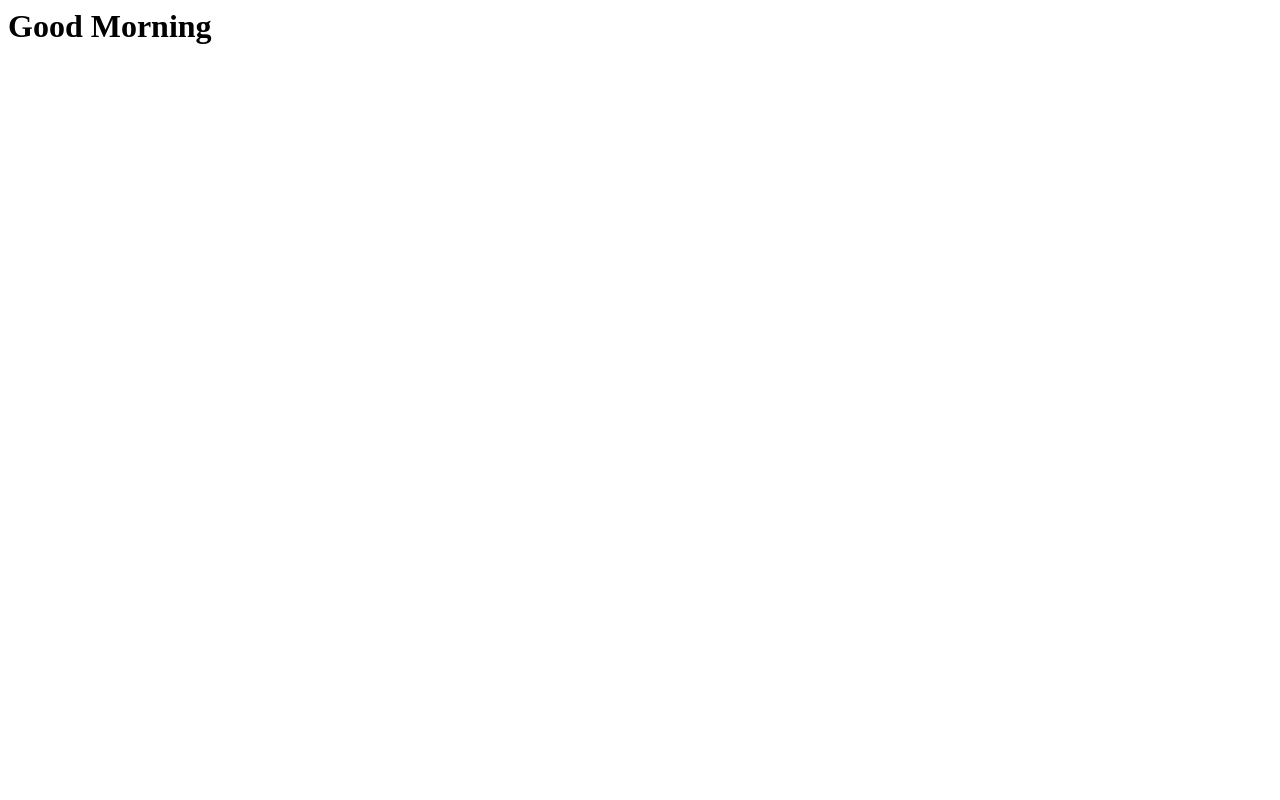
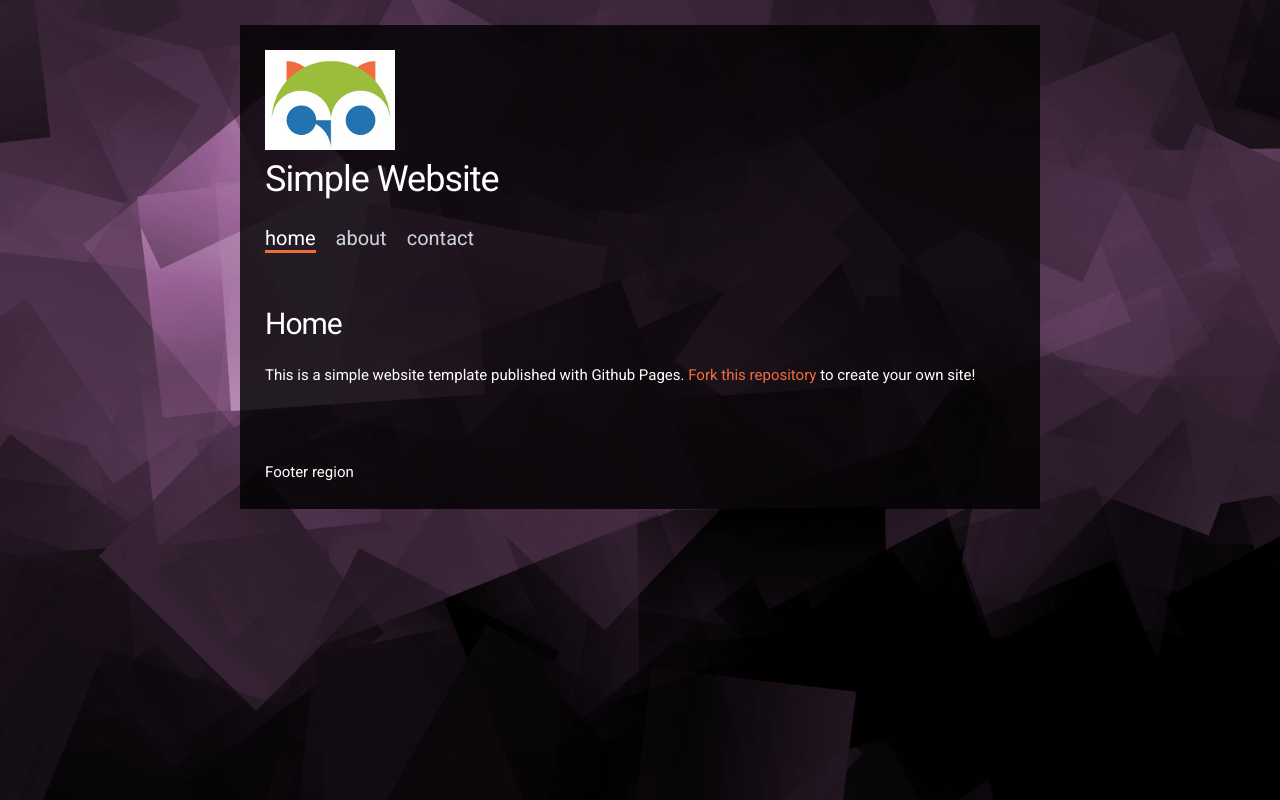
Before and after one commit to Fantageeks/fantageeks.github.io, a plain HTML site: page index.html in a window 1280 px wide. Drawn offline with nearby package versions, Linux system fonts and the light colour scheme.

Commit message:
Add files via upload

```diff
--- a/index.html
+++ b/index.html
@@ -1,5 +1,79 @@
+<!doctype html>
 <html>
-<head>
-	<h1>Good Morning</h1>
-</head>
+  <head>
+    <!-- Page setup -->
+    <meta charset="utf-8">
+    <title>Your title here</title>
+    <meta name="description" content="A brief description of your site for search engines">
+    <meta name="author" content="Information about the author here">
+    <meta name="viewport" content="width=device-width, initial-scale=1, maximum-scale=1, user-scalable=no"/>
+    <link rel="icon" type="image/png" href="favicon.png">
+
+    <!-- Stylesheets -->
+    <!-- Reset default styles and add support for google fonts -->
+    <link href="https://cdnjs.cloudflare.com/ajax/libs/normalize/8.0.1/normalize.min.css" rel="stylesheet" type="text/css" />
+    <link href="http://fonts.googleapis.com/css?family=Roboto" rel="stylesheet" type="text/css" />
+
+    <!-- Custom styles -->
+    <link href="style.css" rel="stylesheet" type="text/css" />
+
+    <!-- jQuery -->
+    <script src="https://code.jquery.com/jquery-3.4.1.min.js" integrity="sha256-CSXorXvZcTkaix6Yvo6HppcZGetbYMGWSFlBw8HfCJo=" crossorigin="anonymous"></script>
+
+    <!-- Want to add Bootstrap? -->
+    <!-- Visit: https://getbootstrap.com/docs/4.3/getting-started/introduction/ -->
+
+  </head>
+
+  <body>
+
+    <header id="header">
+      <img src="logo.jpg">
+      <h1>Simple Website</h1>
+
+      <!-- Menu link fragment #id should match a div id. Example: <a href="#home"> links to <div id="home"></div>  -->
+      <ul class="main-menu">
+        <li><a href="#home">home</a></li>
+        <li><a href="#about">about</a></li>
+        <li><a href="#contact">contact</a></li>
+      </ul>
+    </header>
+
+    <div id="container">
+      <div class="inner">
+        <div id="content">
+
+          <div id="home" class="content-region hide">
+            <h2>Home</h2>
+            <p>
+              This is a simple website template published with Github Pages. <a href="https://github.com/cpl-makerlab/simple-website-template">Fork this repository</a> to create your own site!
+            </p>
+          </div>
+
+          <div id="about" class="content-region hide">
+            <h2>About</h2>
+            <p>
+              Sed tempus urna et pharetra pharetra massa massa ultricies. Porttitor rhoncus dolor purus non enim praesent. Id aliquet risus feugiat in ante metus dictum.
+            </p>
+          </div>
+
+          <div id="contact" class="content-region hide">
+            <h2>Contact</h2>
+            <p>
+              Pellentesque nec nam aliquam sem et tortor consequat. Quisque sagittis purus sit amet volutpat consequat. Magna eget est lorem ipsum dolor.
+            </p>
+          </div>
+
+        </div>
+      </div>
+    </div>
+
+    <footer>
+      Footer region
+    </footer>
+
+    <!-- Load additional JS scripts here -->
+    <script type="text/javascript" src="script.js"></script>
+
+  </body>
 </html>
--- /dev/null
+++ b/script.js
@@ -0,0 +1,29 @@
+// Wait for the document to load before running the script
+(function ($) {
+
+  // We use some Javascript and the URL #fragment to hide/show different parts of the page
+  // https://developer.mozilla.org/en-US/docs/Web/HTML/Element/a#Linking_to_an_element_on_the_same_page
+  $(window).on('load hashchange', function(){
+
+    // First hide all content regions, then show the content-region specified in the URL hash
+    // (or if no hash URL is found, default to first menu item)
+    $('.content-region').hide();
+
+    // Remove any active classes on the main-menu
+    $('.main-menu a').removeClass('active');
+    var region = location.hash.toString() || $('.main-menu a:first').attr('href');
+
+    // Now show the region specified in the URL hash
+    $(region).show();
+
+    // Highlight the menu link associated with this region by adding the .active CSS class
+    $('.main-menu a[href="'+ region +'"]').addClass('active');
+
+    // Alternate method: Use AJAX to load the contents of an external file into a div based on URL fragment
+    // This will extract the region name from URL hash, and then load [region].html into the main #content div
+    // var region = location.hash.toString() || '#first';
+    // $('#content').load(region.slice(1) + '.html')
+
+  });
+
+})(jQuery);
--- /dev/null
+++ b/style.css
@@ -0,0 +1,138 @@
+/**
+ * Typography & Text styles
+ */
+
+/* html is set to 62.5% so that all the REM measurements are based on 10px sizing. So basically 1.5rem = 15px */
+html {
+  font-size: 62.5%;
+}
+body {
+  font-size: 1.5em; /* currently ems cause chrome bug misinterpreting rems on body element */
+  line-height: 1.6;
+  font-weight: 400;
+  font-family: "Roboto", "HelveticaNeue", "Helvetica Neue", Helvetica, Arial, sans-serif;
+  color: #FFFFFF;
+}
+
+/**
+ * Links
+ */
+a {
+  font-weight: normal;
+  text-decoration: none;
+  color:#EF6D3D;
+}
+a:focus {
+  outline: thin dotted;
+}
+
+small {
+  font-size: 75%;
+}
+
+/**
+ * Headings
+ */
+h1,
+h2,
+h3,
+h4,
+h5,
+h6 {
+  line-height: 1;
+  text-rendering: optimizeLegibility; /*  voodoo to enable ligatures and kerning | https://developer.mozilla.org/en-US/docs/CSS/text-rendering */
+  margin-top: 0;
+  margin-bottom: 2rem;
+  font-weight: 300;
+}
+h1 { font-size: 3.6rem; line-height: 1.25; letter-spacing: -.1rem; }
+h2 { font-size: 3.0rem; line-height: 1.3;  letter-spacing: -.1rem; }
+h3 { font-size: 2.4rem; line-height: 1.35; letter-spacing: -.08rem; }
+h4 { font-size: 1.8rem; line-height: 1.5;  letter-spacing: -.05rem; }
+h5 { font-size: 1.5rem; line-height: 1.6;  letter-spacing: 0; }
+h6 { font-size: 1.4rem; line-height: 1.6;  letter-spacing: 0; }
+
+/**
+ * Paragraphs
+ */
+p {
+  margin: 0 auto 1.5em auto; /* bottom margin for paragraphs */
+}
+p + p {
+
+}
+
+/**
+ * Quotes & Blockquotes
+ */
+q {
+  quotes: '\00201C' '\00201D';
+}
+q:before {
+  content: open-quote;
+}
+q:after {
+  content: close-quote;
+}
+
+blockquote {
+  /*background-color: #F8F8F8;*/
+  border-left: 2px solid #AFC0D2;
+  margin: 1.6em 10%;
+  padding: .75em 1em;
+  font-size:1.8rem;
+}
+blockquote p:last-child {
+  margin-bottom: 0;
+}
+
+/**
+ * Layout styles
+ */
+
+/* Full size background image */
+html, #container, .inner { background-color:transparent;}
+html {
+  background:url(background.jpg) center center no-repeat fixed;
+  background-size:cover;
+}
+body {
+  max-width:800px;
+  margin:25px auto;
+}
+header, #content, footer {
+  background: rgba(0,0,0,.8);
+  padding:25px;
+  color:#FFFFFF;
+}
+
+/* Menu Links */
+ul.main-menu {
+  margin: 0;
+  padding: 0;
+  display: flex;
+  flex-wrap: wrap;
+  justify-content: left;
+  list-style: none;
+}
+ul.main-menu li a {
+  margin-right:20px;
+  font-size:2.0rem;
+  border-bottom: solid transparent 3px;
+  color:#cfd2da;
+}
+ul.main-menu li a:hover {
+  color:#FFFFFF;
+}
+ul.main-menu li a.active {
+  color:#FFFFFF;
+  border-bottom-color:#EF6D3D;
+}
+
+/* Utility classes */
+.hide {
+  display:none;
+}
+.show {
+  display:block;
+}
```
Also changed, not shown: background.jpg (added), logo.jpg (added), 1 other file.
